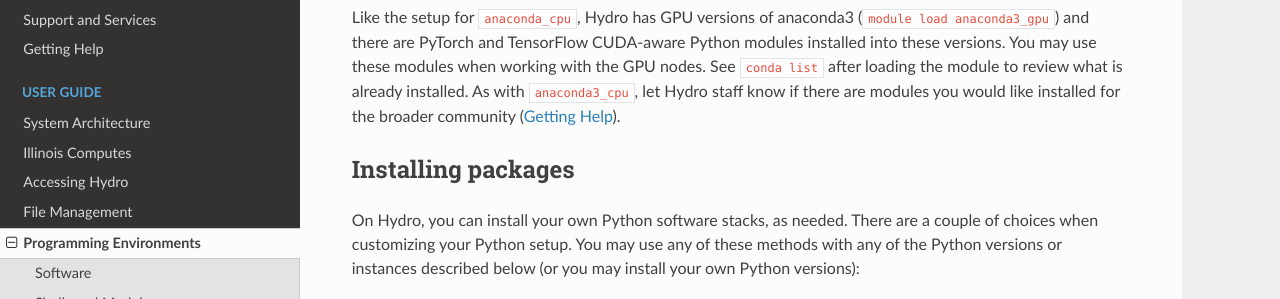
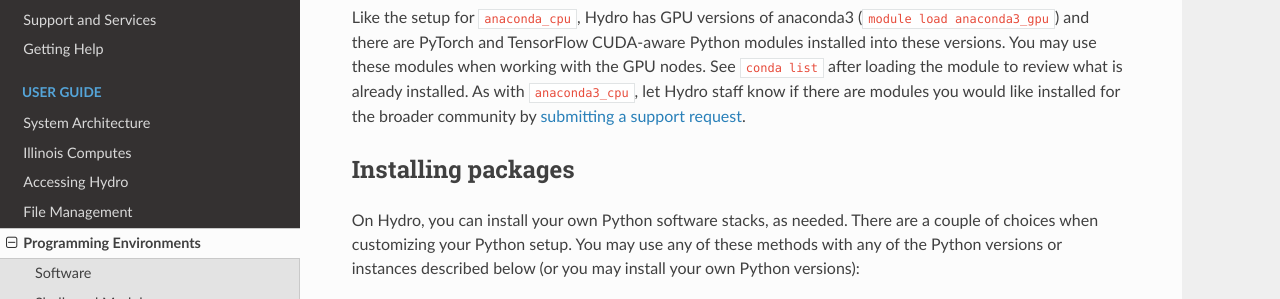
Before and after one commit to ncsa/hydro_documentation, a Sphinx documentation site: the page built from docs/source/user-guide/prog-env.rst, in a window 1280 px wide and 900 px high, scrolled down 3204 px. Shown: the part 176-475 px from the top of the window. Built offline with Sphinx 7.4.7 and the Read the Docs theme 2.0.0, drawn with Linux system fonts in a browser that asks for light colours.

Commit message:
Update prog-env.rst updated help link

```diff
--- a/docs/source/user-guide/prog-env.rst
+++ b/docs/source/user-guide/prog-env.rst
@@ -155,7 +155,7 @@ Use the ``conda list`` command to view the list of modules available in ``anacon
 anaconda3_gpu (for CUDA)
 ------------------------
 
-Like the setup for ``anaconda_cpu``, Hydro has GPU versions of anaconda3 (``module load anaconda3_gpu``) and there are PyTorch and TensorFlow CUDA-aware Python modules installed into these versions.  You may use these modules when working with the GPU nodes. See ``conda list`` after loading the module to review what is already installed. As with ``anaconda3_cpu``, let Hydro staff know if there are modules you would like installed for the broader community (:ref:`help`).
+Like the setup for ``anaconda_cpu``, Hydro has GPU versions of anaconda3 (``module load anaconda3_gpu``) and there are PyTorch and TensorFlow CUDA-aware Python modules installed into these versions.  You may use these modules when working with the GPU nodes. See ``conda list`` after loading the module to review what is already installed. As with ``anaconda3_cpu``, let Hydro staff know if there are modules you would like installed for the broader community by :ref:`submitting a support request <help>`.
 
 Installing packages
 --------------------
```
